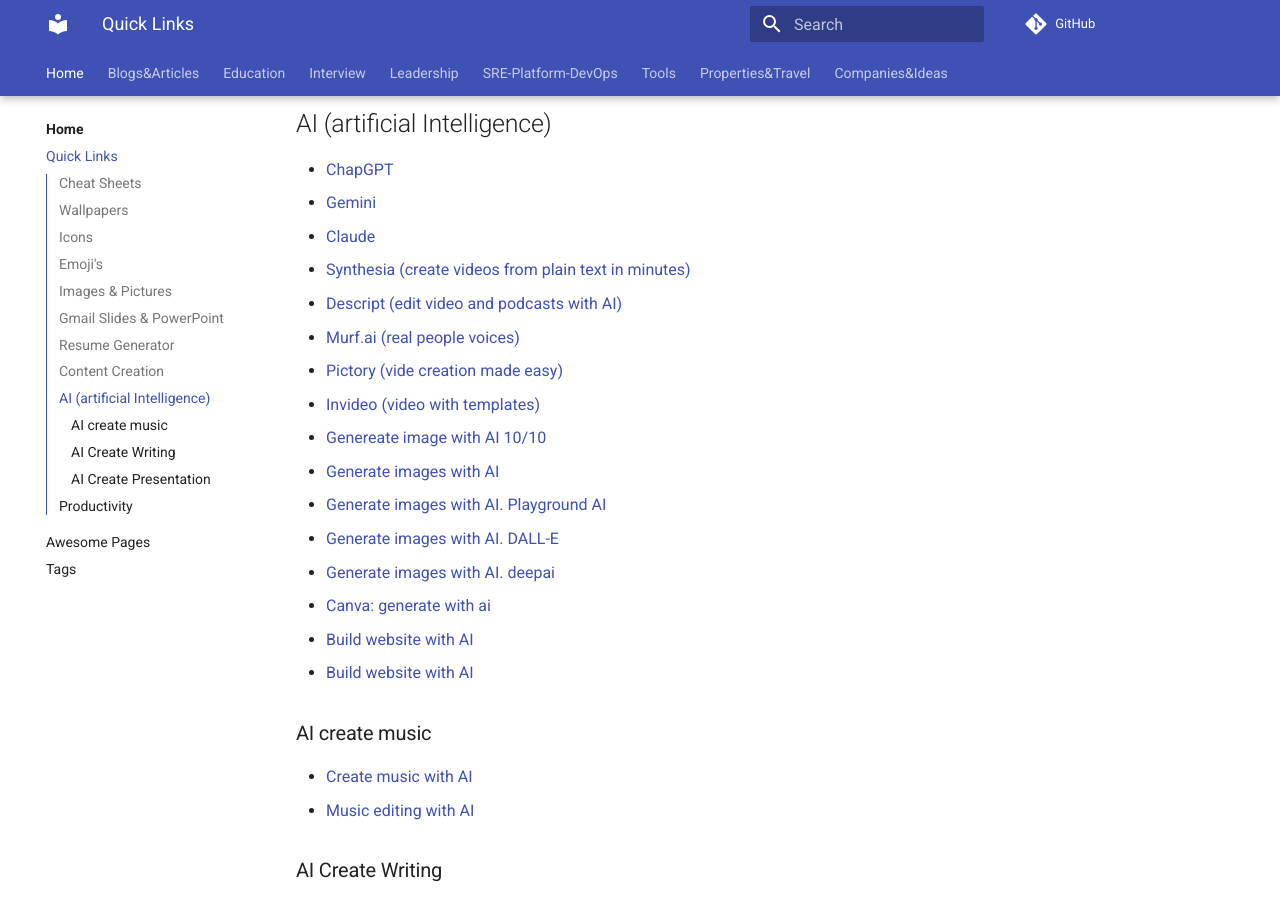
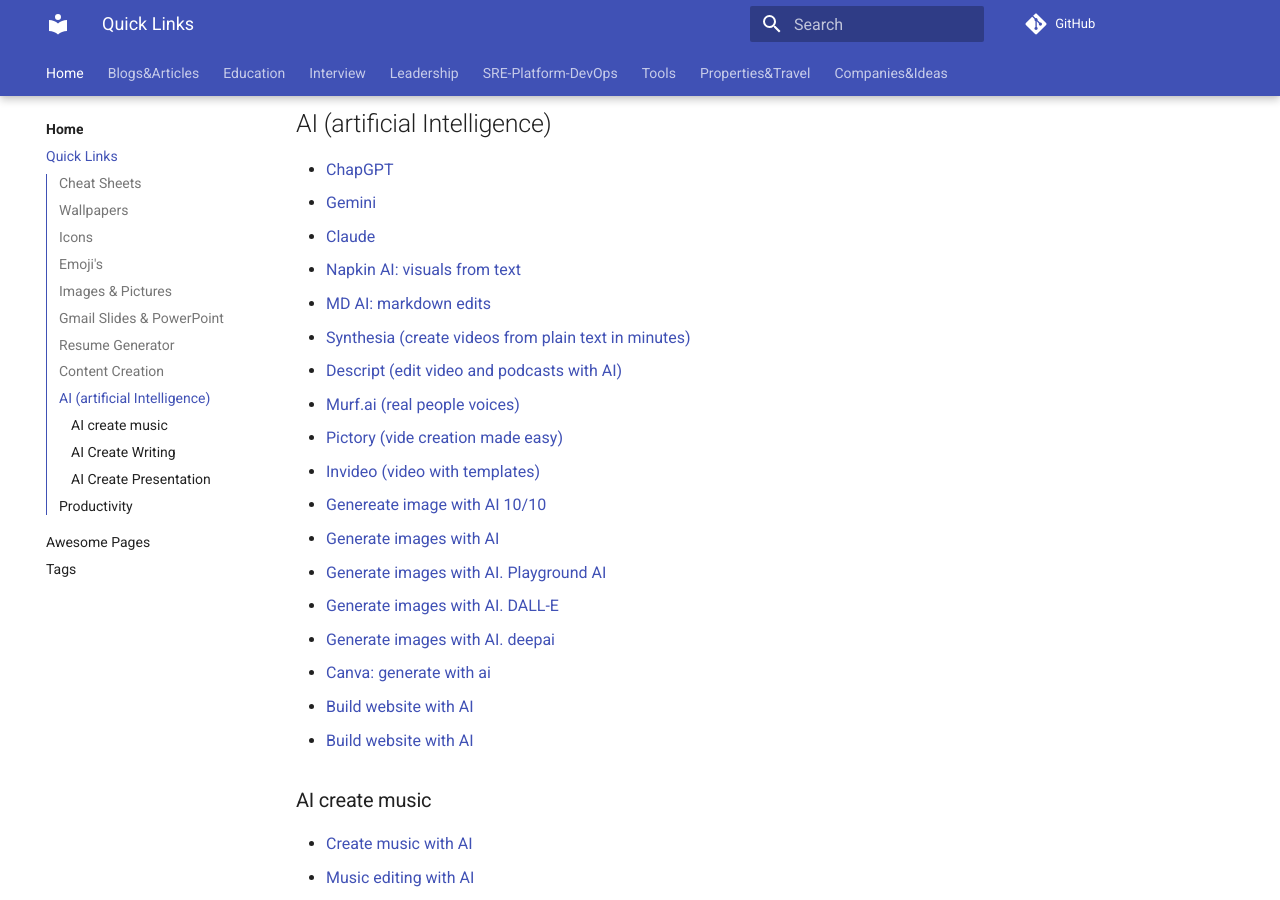
Before and after one commit to ivankatliarchuk/knowledge-base, an MkDocs documentation site: the page built from docs/quicklinks.md, in a window 1280 px wide and 900 px high, scrolled down 1532 px. Built offline with MkDocs 1.6.1 and Material for MkDocs 9.7.7, drawn with Linux system fonts in a browser that asks for light colours; comment, search, counter and statistics services are not loaded.

Commit message:
added napkin.ai
Signed-off-by: ivan katliarchuk <ivan.katliarchuk@gmail.com>

```diff
--- a/docs/quicklinks.md
+++ b/docs/quicklinks.md
@@ -59,6 +59,8 @@
 - [Gemini](https://gemini.google.com/app/){:target="_blank"}
 - [Claude](https://claude.ai/chats){:target="_blank"}
 
+- [Napkin AI: visuals from text](https://www.napkin.ai/){:target="_blank"}
+- [MD AI: markdown edits](https://mdedit.ai/){:target="_blank"}
 - [Synthesia (create videos from plain text in minutes)](https://www.synthesia.io/){:target="_blank"}
 - [Descript (edit video and podcasts with AI)](https://www.descript.com/){:target="_blank"}
 - [Murf.ai (real people voices)](https://murf.ai/){:target="_blank"}
```
